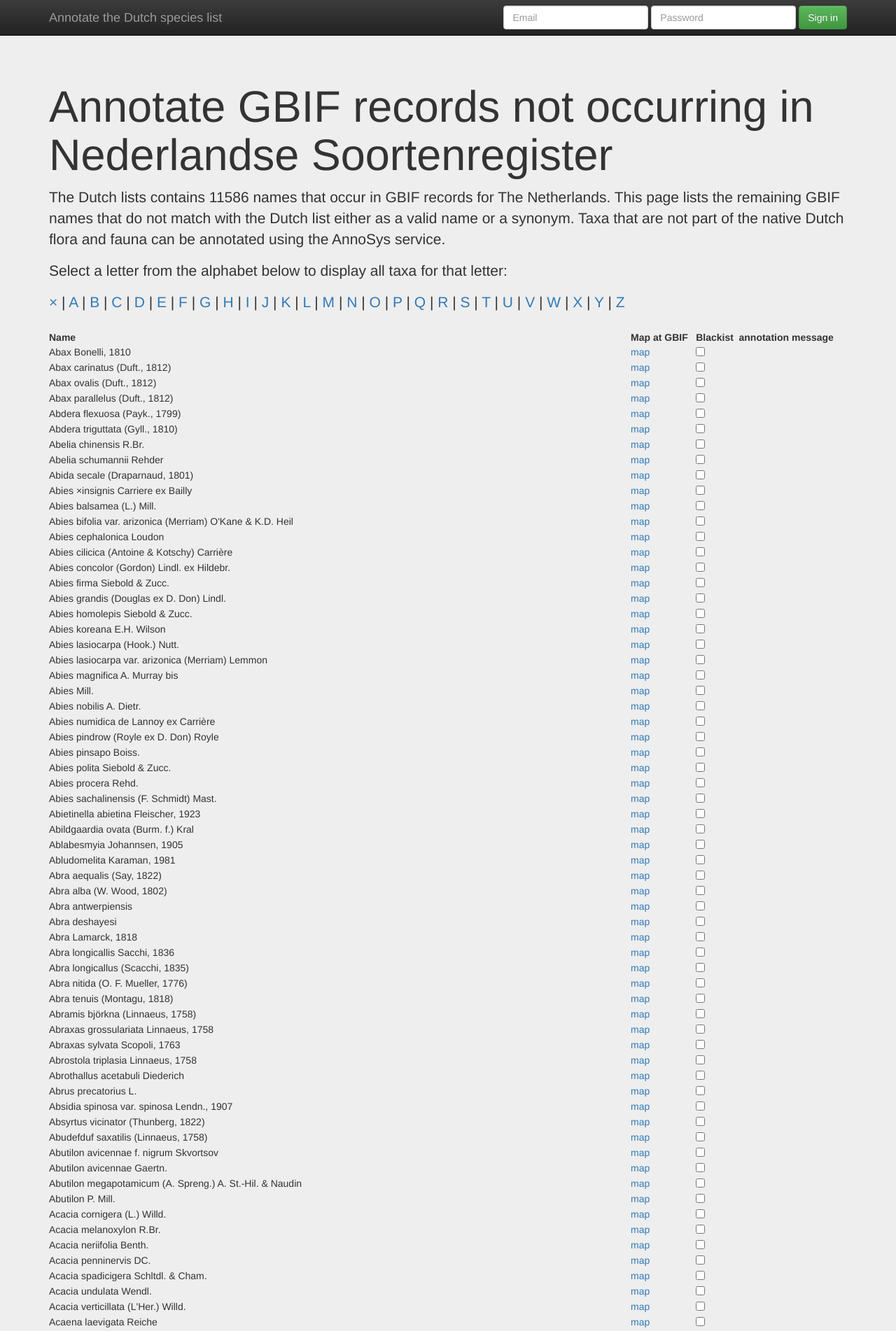
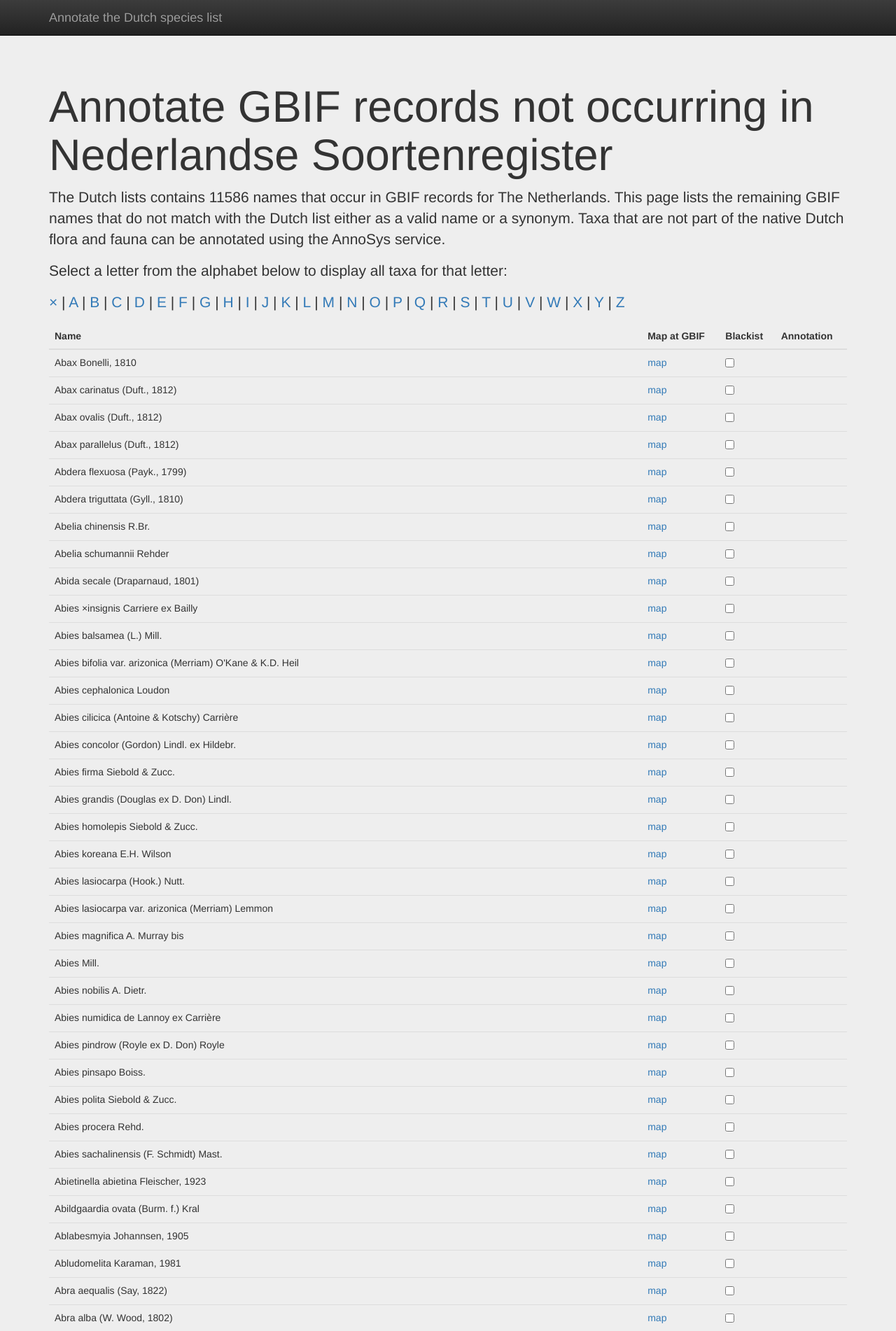
Before and after one commit to Sp2000/hackathon_group2, a PHP site: page /services/index.php in a window 1280 px wide. Shown: the top 1902 px of the page at 70% size. Run offline with PHP 8.4, Linux system fonts and the light colour scheme; data comes from the database, SQL or seed files in the repository; data that the repository does not hold is empty; a stand-in replaces the project's code that opens the database connection; some libraries are stand-ins or nearby versions.

Commit message:
fintuning the layout

```diff
--- a/www/index.php
+++ b/www/index.php
@@ -54,15 +54,6 @@
           <a class="navbar-brand" href="#">Annotate the Dutch species list</a>
         </div>
         <div id="navbar" class="navbar-collapse collapse">
-          <form class="navbar-form navbar-right" role="form">
-            <div class="form-group">
-              <input type="text" placeholder="Email" class="form-control">
-            </div>
-            <div class="form-group">
-              <input type="password" placeholder="Password" class="form-control">
-            </div>
-            <button type="submit" class="btn btn-success">Sign in</button>
-          </form>
         </div><!--/.navbar-collapse -->
       </div>
     </nav>
@@ -82,9 +73,11 @@
         <p><?php echo setAlphabet(); ?>
 
         <form>
-        <table style="margin-top: 25px; width: 100%;">
-        <tr><th>Name</th><th>Map at GBIF</th><th>Blackist</th><th>annotation message</th></tr>
-
+        <table class="table">
+        <thead>
+        <tr><th>Name</th><th>Map at GBIF</th><th>Blackist</th><th>Annotation</th></tr>
+        </thead>
+        <tbody>
         <?php
         $q = 'select * from comparison where inNsr = 0 and scientificName like ? order by scientificName';
         $stmt = $dbh->prepare($q);
@@ -97,6 +90,7 @@
                 <td class=\"annotation_message\">" . printAnnotation($row['annotation']) . "</td></tr>\n";
         }
         ?>
+        </tbody>
         </form> <!-- /container -->
         <script src="//ajax.googleapis.com/ajax/libs/jquery/1.11.2/jquery.min.js"></script>
         <script>window.jQuery || document.write('<script src="js/vendor/jquery-1.11.2.min.js"><\/script>')</script>
```
